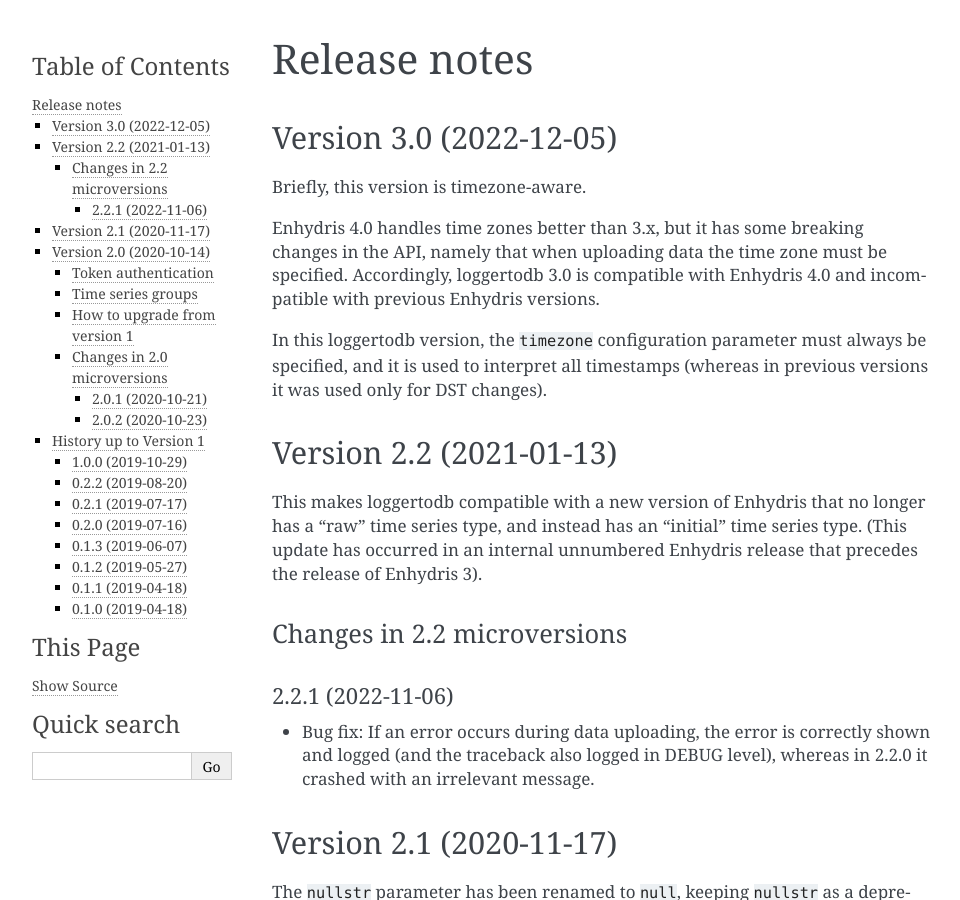
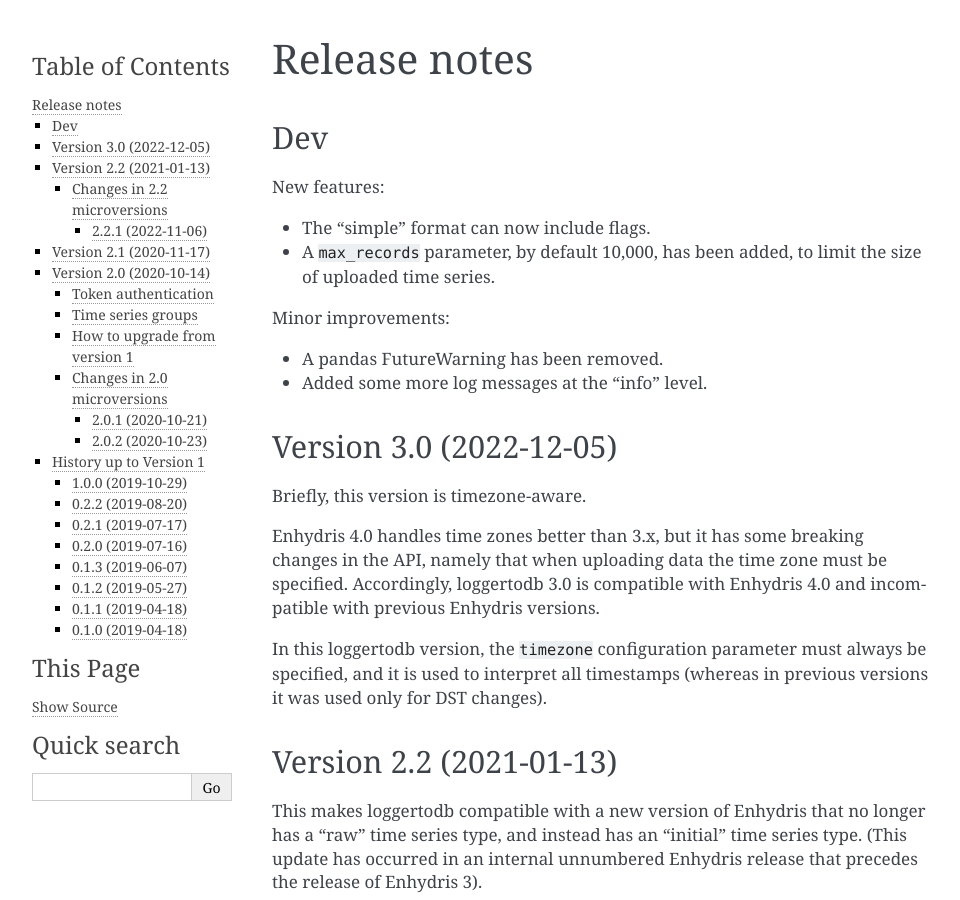
Before and after one commit to openmeteo/loggertodb, a Sphinx documentation site: the page built from docs/release-notes.rst, in a window 1280 px wide and 900 px high. Shown: the whole window, without its empty margins (148-1108 px from the left). Built offline with Sphinx 7.4.7, drawn with Linux system fonts in a browser that asks for light colours.

Commit message:
Add missing release notes for recent changes

```diff
--- a/docs/release-notes.rst
+++ b/docs/release-notes.rst
@@ -1,6 +1,20 @@
 =============
 Release notes
 =============
+
+Dev
+===
+
+New features:
+
+- The "simple" format can now include flags.
+- A ``max_records`` parameter, by default 10,000, has been added, to limit
+  the size of uploaded time series.
+
+Minor improvements:
+
+- A pandas FutureWarning has been removed.
+- Added some more log messages at the "info" level.
 
 Version 3.0 (2022-12-05)
 ========================
```
